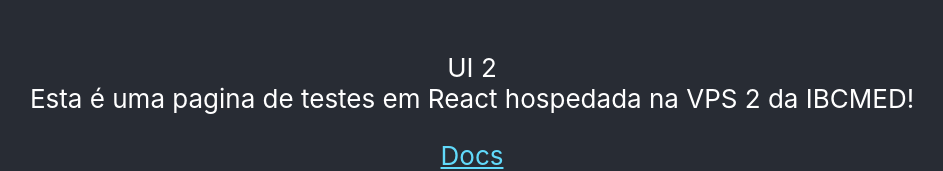
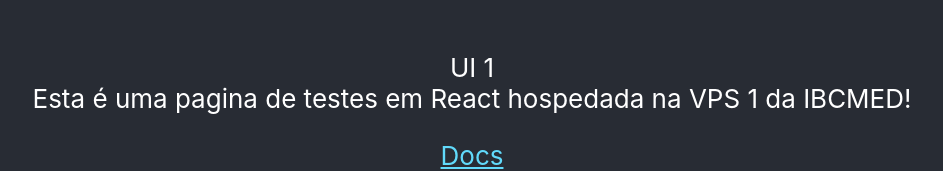
Before and after one commit to NicollasPrudencio/ui-react-testes2, a React (Create React App) app: page / in a window 1280 px wide. Shown: the part 462-633 px from the top of the page, without its empty margins (168-1111 px from the left). Built offline with nearby package versions, Linux system fonts and the light colour scheme.

Commit message:
initial commit

```diff
--- a/src/App.js
+++ b/src/App.js
@@ -3,7 +3,7 @@
 import './App.css';
 
 function App() {
-  const [pageTitle, setPageTitle] = useState('VPS2');
+  const [pageTitle, setPageTitle] = useState('VPS1');
   useEffect(() => {
     document.title = pageTitle;
   }, [pageTitle]);
@@ -17,9 +17,9 @@
       <header className="App-header">
         <img src={logo} className="App-logo" alt="logo" />
         <p>
-          UI 2
+          UI 1
           <br />
-          Esta é uma pagina de testes em React hospedada na VPS 2 da IBCMED!
+          Esta é uma pagina de testes em React hospedada na VPS 1 da IBCMED!
         </p>
         <a
           className="App-link"
```
